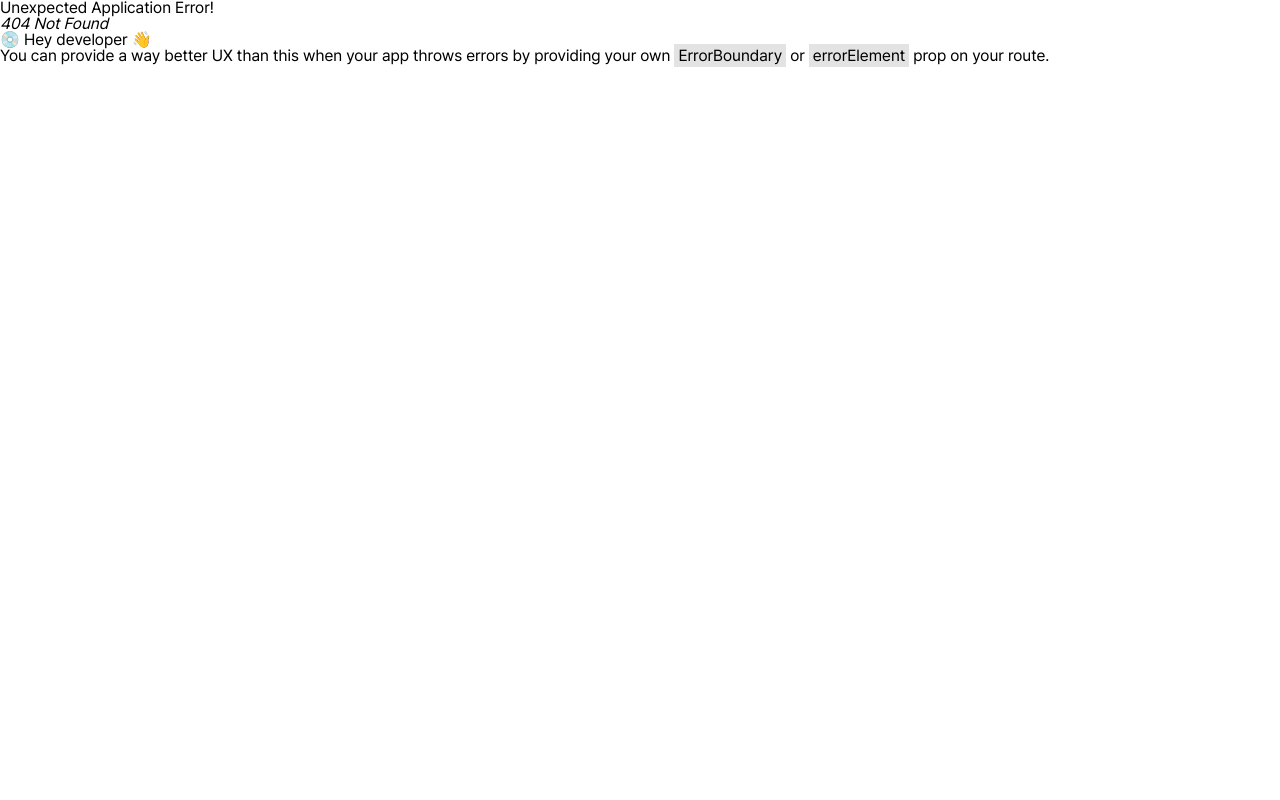
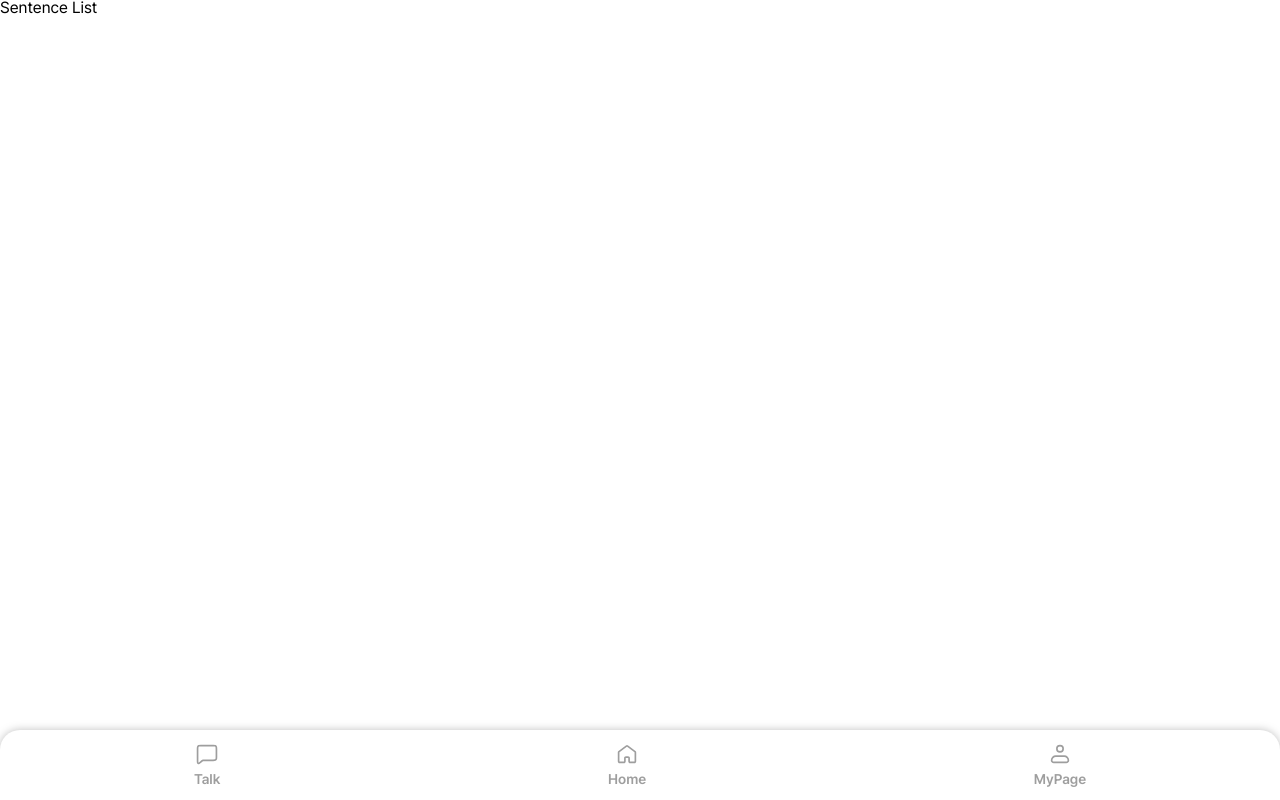
Before and after one commit to Joggim/LoveLens_FE, a React (Create React App) app: page /sentence-list in a window 1280 px wide. Before the commit this address had no page. Built offline with nearby package versions, Linux system fonts and the light colour scheme.

Commit message:
Feat: MenuItem 클릭 시 라우팅 구현

```diff
--- /dev/null
+++ b/src/pages/CustomSentence/index.tsx
@@ -0,0 +1,14 @@
+import React from 'react';
+import { Container } from './styles';
+import NavBar from '../../components/NavBar/NavBar';
+
+const CustomSentencePage: React.FC = () => {
+  return (
+    <Container>
+      <h1>Custom Sentence</h1>
+      <NavBar />
+    </Container>
+  );
+};
+
+export default CustomSentencePage;
--- /dev/null
+++ b/src/pages/CustomSentence/styles.tsx
@@ -0,0 +1,8 @@
+import styled from 'styled-components';
+
+export const Container = styled.div`
+  flex-grow: 1;
+  height: 100vh;
+  width: 100%;
+  position: relative;
+`;
--- a/src/pages/Home/Home.tsx
+++ b/src/pages/Home/Home.tsx
@@ -14,12 +14,14 @@ const HomePage: React.FC = () => {
           fontColor={theme.colors.text.white}
           title="내 문장으로 연습하기"
           content="내가 훈련하고 싶은 문장으로 읽기"
+          route="/custom-sentence"
         />
         <MenuItem
           bgColor={theme.colors.brand.secondary}
           fontColor={theme.colors.text.white}
           title="문장 읽기"
           content="정해진 문장을 읽으며 발음 연습하기"
+          route="/sentence-list"
         />
       </MenuContainer>
       <NavBar />
--- a/src/pages/Home/MenuItem/dto.ts
+++ b/src/pages/Home/MenuItem/dto.ts
@@ -3,4 +3,5 @@ export interface MenuItemProps {
   fontColor: string;
   title: string;
   content: string;
+  route: string;
 }
--- a/src/pages/Home/MenuItem/index.tsx
+++ b/src/pages/Home/MenuItem/index.tsx
@@ -1,4 +1,5 @@
 import React from 'react';
+import { useNavigate } from 'react-router-dom';
 import { Container, Left } from './styles';
 import { MenuItemProps } from './dto';
 import { StyledText } from '../../../components/StyledText/StyledText.styles';
@@ -10,9 +11,16 @@ const MenuItem: React.FC<MenuItemProps> = ({
   fontColor,
   title,
   content,
+  route,
 }) => {
+  const navigate = useNavigate();
+
+  const handleClick = () => {
+    navigate(route);
+  };
+
   return (
-    <Container color={bgColor}>
+    <Container onClick={handleClick} color={bgColor}>
       <Left>
         <StyledText $variant="headingM" color={fontColor}>
           {title}
@@ -21,7 +29,6 @@ const MenuItem: React.FC<MenuItemProps> = ({
           {content}
         </StyledText>
       </Left>
-
       <ArrowRight width="30" height="30" color={theme.colors.black} />
     </Container>
   );
--- a/src/pages/Home/MenuItem/styles.tsx
+++ b/src/pages/Home/MenuItem/styles.tsx
@@ -13,6 +13,7 @@ export const Container = styled.div<ContainerProps>`
   border-radius: 16px;
   background-color: ${({ color, theme }) =>
     color || theme.colors.brand.primary};
+  cursor: pointer;
 `;
 
 export const Left = styled.div`
--- /dev/null
+++ b/src/pages/SentenceList/index.tsx
@@ -0,0 +1,14 @@
+import React from 'react';
+import { Container } from './styles';
+import NavBar from '../../components/NavBar/NavBar';
+
+const SentenceListPage: React.FC = () => {
+  return (
+    <Container>
+      <h1>Sentence List</h1>
+      <NavBar />
+    </Container>
+  );
+};
+
+export default SentenceListPage;
--- /dev/null
+++ b/src/pages/SentenceList/styles.tsx
@@ -0,0 +1,8 @@
+import styled from 'styled-components';
+
+export const Container = styled.div`
+  flex-grow: 1;
+  height: 100vh;
+  width: 100%;
+  position: relative;
+`;
```
Also changed, not shown: src/App.tsx (+10 -0 lines).
